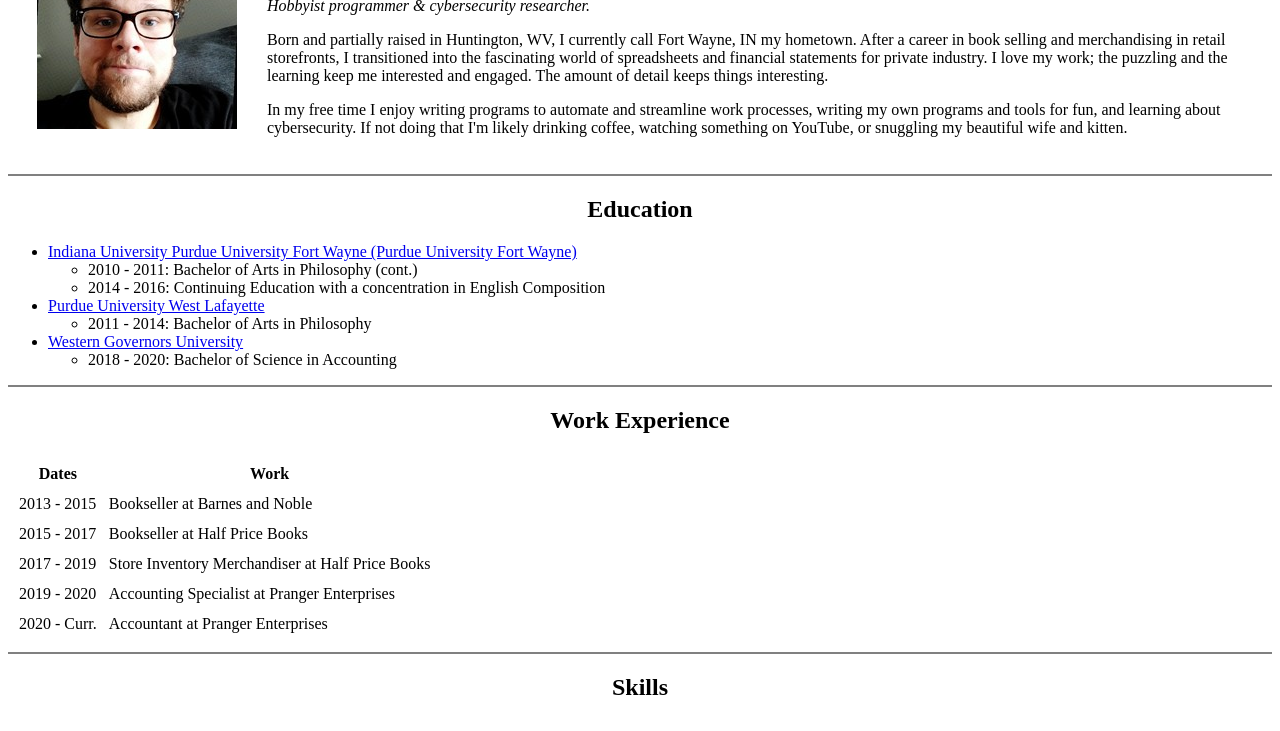
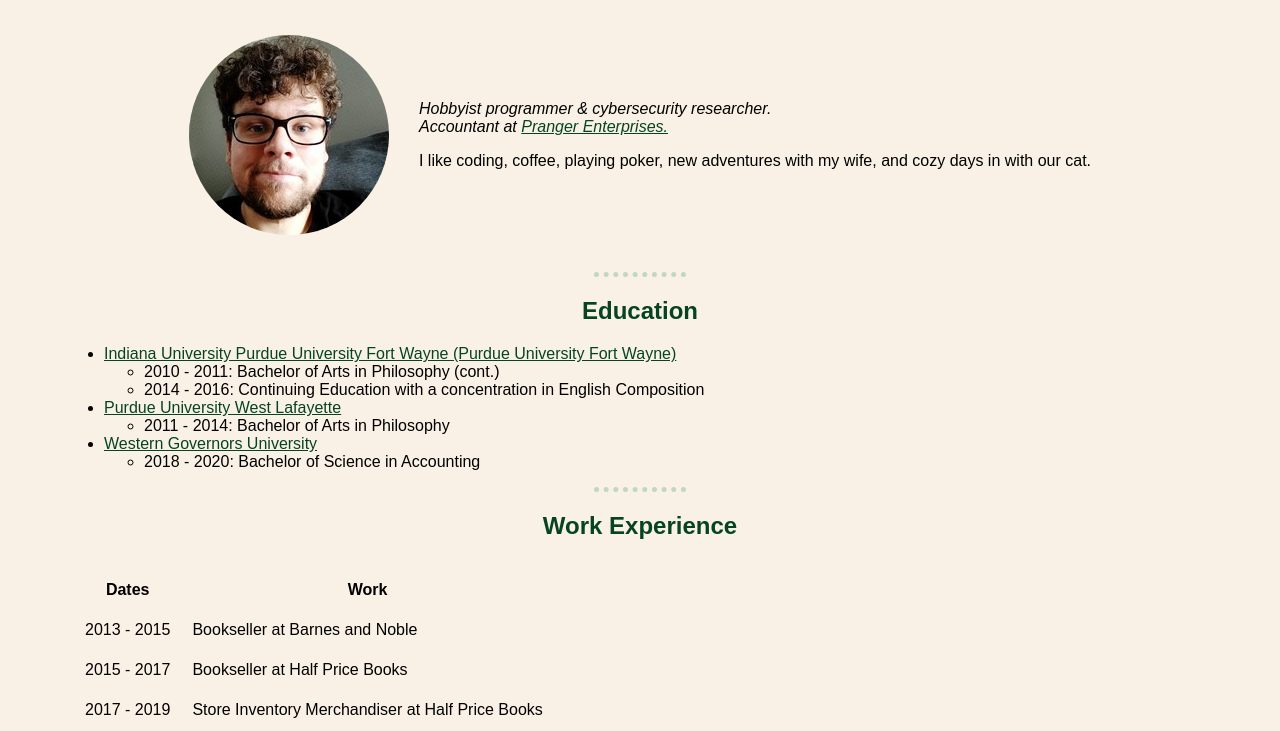
Before and after one commit to keifer-may/cv, a plain HTML site: page index.html in a window 1280 px wide. Shown: the part 116-847 px from the top of the page. Drawn offline with Linux system fonts and the light colour scheme.

Commit message:
Add files via upload

```diff
--- /dev/null
+++ b/css/styles.css
@@ -0,0 +1,46 @@
+body{
+  background-color: #FAF1E6;
+  font-family: Arial;
+  font-size: 16px;
+  margin: 5%;
+}
+
+hr {
+  border-style: none;
+  border-top-style: dotted;
+  border-color: #C0D8C0;
+  border-width: 5px;
+  width: 8%;
+}
+
+h1 {
+  color: #064420;
+  font-weight: bold;
+}
+
+h2 {
+  color: #064420;
+  font-weight: bold;
+}
+
+h3 {
+  color: #064420;
+  font-weight: bold;
+}
+
+h4 {
+  color: #064420;
+  font-weight: bold;
+}
+
+.circular{
+  border-radius: 100%;
+}
+
+.my_link{
+  color: #064420;
+}
+
+.my_link:hover{
+  color: #D9534F;
+}
--- a/index.html
+++ b/index.html
@@ -4,56 +4,55 @@
 <head>
   <META http-equiv="Content-Type" content="text/html; charset=utf-8">
   <title>📚Keifer's Curriculum Vitae</title>
-  <style></style>
+  <link rel="stylesheet" href="css/styles.css" />
 </head>
 
 <body>
-  <table cellspacing="28">
+  <center>
+    <h1>Keifer May</h1>
+  </center>
+  <center>
+  <table class="intro_table" cellspacing="28">
     <tr>
       <td>
-        <img src="keifer.jpg" alt="Keifer profile picture">
+        <img class="circular" src="keifer.jpg" alt="Keifer profile picture">
       </td>
       <td>
-        <h1>Keifer May</h1>
         <p>
-          <em>Accountant at <a href="https://prangerent.com">Pranger Enterprises.</a> <br>Hobbyist programmer &amp; cybersecurity researcher.</em>
+          <em>Hobbyist programmer &amp; cybersecurity researcher.<br>Accountant at <a class="my_link" href="https://prangerent.com">Pranger Enterprises.</a></em>
         </p>
         <p>
-          Born and partially raised in Huntington, WV, I currently call Fort Wayne, IN my hometown. After a career in book selling and merchandising in retail storefronts, I transitioned into the fascinating world
-          of spreadsheets and financial statements for private industry. I love my work; the puzzling and the learning keep me
-          interested and engaged. The amount of detail keeps things interesting.</p>
-        <p>In my free time I enjoy writing programs to automate and streamline work processes, writing my own programs and tools
-          for fun, and learning about cybersecurity. If not doing that I&#39;m likely drinking coffee, watching something on YouTube,
-          or snuggling my beautiful wife and kitten.
+          I like coding, coffee, playing poker, new adventures with my wife, and cozy days in with our cat.
         </p>
       </td>
     </tr>
   </table>
+  </center>
 
-  <hr size="2" noshade>
+  <hr>
   <center>
     <h2>Education</h2>
   </center>
   <ul>
-    <li><a href="https://www.pfw.edu/">Indiana University Purdue University Fort Wayne (Purdue University Fort Wayne)</a></li>
+    <li><a class="my_link" href="https://www.pfw.edu/">Indiana University Purdue University Fort Wayne (Purdue University Fort Wayne)</a></li>
     <ul>
       <li>2010 - 2011: Bachelor of Arts in Philosophy (cont.)</li>
       <li>2014 - 2016: Continuing Education with a concentration in English Composition</li>
     </ul>
-    <li><a href="https://www.purdue.edu/">Purdue University West Lafayette</a></li>
+    <li><a class="my_link" href="https://www.purdue.edu/">Purdue University West Lafayette</a></li>
     <ul>
       <li>2011 - 2014: Bachelor of Arts in Philosophy</li>
     </ul>
-    <li><a href="https://www.wgu.edu/">Western Governors University</a></li>
+    <li><a class="my_link" href="https://www.wgu.edu/">Western Governors University</a></li>
     <ul>
       <li>2018 - 2020: Bachelor of Science in Accounting</li>
     </ul>
   </ul>
-  <hr size="2" noshade>
+  <hr>
   <center>
     <h2>Work Experience</h2>
   </center>
-  <table cellspacing="10">
+  <table cellspacing="20">
     <thead>
       <th>Dates</th>
       <th>Work</th>
@@ -81,7 +80,7 @@
       </tr>
     </tbody>
   </table>
-  <hr size="2" noshade>
+  <hr>
   <center>
     <h2>Skills</h2>
   </center>
@@ -146,9 +145,9 @@
       </td>
     </tr>
   </table>
-  <hr size="2" noshade>
-  <h4><a href="hobbies.html">Hobbies</a></h4>
-  <h4><a href="contact.html">Contact Me</a></h4>
+  <hr>
+  <h4><a class="my_link" href="hobbies.html">Hobbies</a></h4>
+  <h4><a class="my_link" href="contact.html">Contact Me</a></h4>
 
 </body>
 
```
Also changed, not shown: contact.html (+9 -9 lines), hobbies.html (+5 -5 lines).
